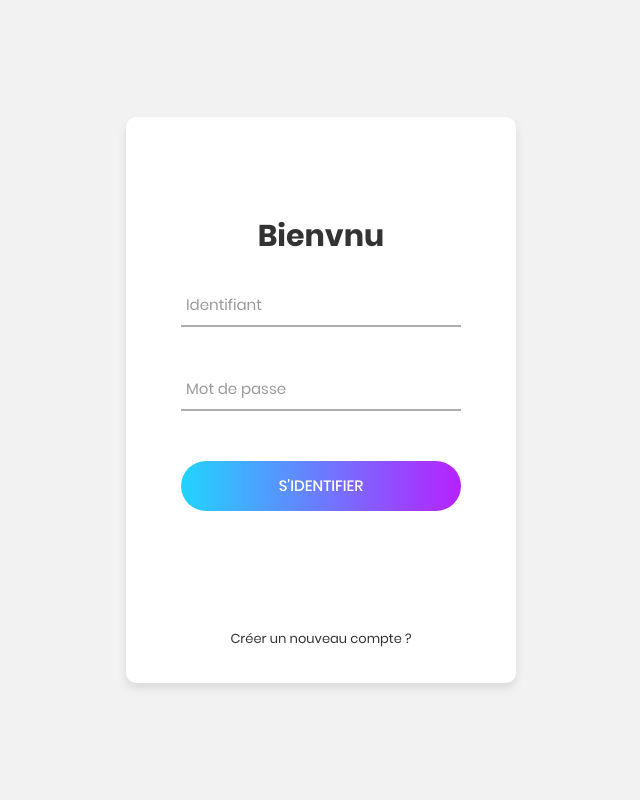
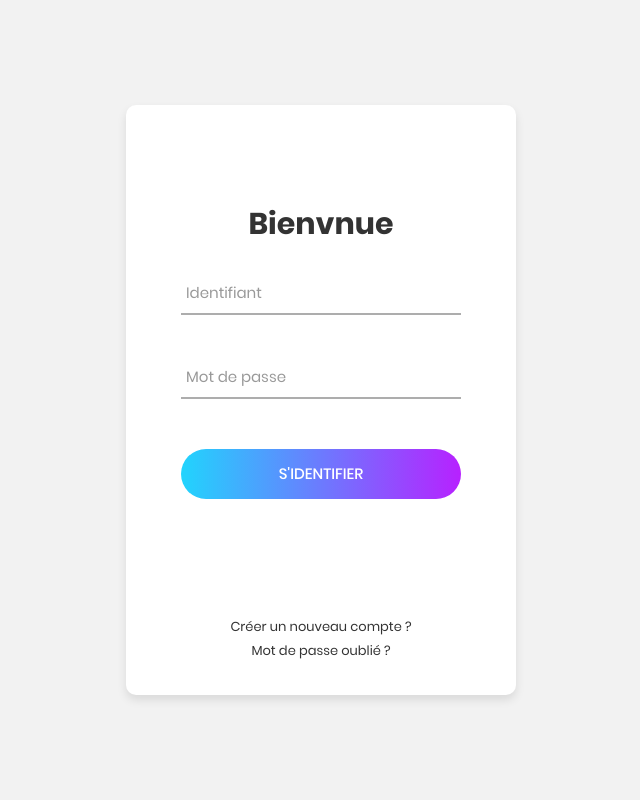
Before and after one commit to SpeedySpy/Projet-GSB-1, a PHP site: page / in a window 1280 px wide. Shown: the whole page, without its empty margins (319-959 px from the left). Run offline with PHP 8.4, Linux system fonts and the light colour scheme; some libraries are stand-ins or nearby versions.

Commit message:
Add files via upload

```diff
--- a/index.php
+++ b/index.php
@@ -1,22 +1,25 @@
 <?php
 session_start();
 require("./php/db.php");
+
+$_SESSION['reset_succes'] = "";
+$_SESSION['resetPSW_msg'] = "";
 ?>
 <?php
 $msg = "";
 if(isset($_POST['submitButton'])) {
   $username = trim($_POST['username']);
   $password = trim($_POST['password']);
+  $user_visiteur = "visiteur";
   if($username != "" && $password != "") {
     try {
-      $query = "select * from users where username=:username and password=:password";
+      $query = "select * from users where username=:username";
       $stmt = $db->prepare($query);
       $stmt->bindParam('username', $username, PDO::PARAM_STR);
-      $stmt->bindValue('password', $password, PDO::PARAM_STR);
       $stmt->execute();
       $count = $stmt->rowCount();
       $row   = $stmt->fetch(PDO::FETCH_ASSOC);
-      if($count == 1 && !empty($row)) {
+      if(password_verify($password, $row['password'])) {
 		$_SESSION['userID'] = $row['id'];
         $_SESSION['username'] = $row['username'];
 		$_SESSION['userEmail'] = $row['email'];
@@ -24,7 +27,10 @@ if(isset($_POST['submitButton'])) {
 		$_SESSION['userPrenom'] =  ucfirst($row['prenom']);
 		$_SESSION['userAdresse'] = $row['adresse'];
 		$_SESSION['userCP'] = $row['cp'];
-		header("Location: ./php/home.php");
+		$_SESSION['userFonction'] = $row['fonction'];
+		if(isset($_SESSION['userFonction'])){
+			if($_SESSION['userFonction'] === "visiteur"){header("Location: ./php/home.php");}else{header("Location: ./php/home_compta.php");}
+		}
       } else {
         $msg = "Identifiant ou mot de passe incorrct";
       }
@@ -73,10 +79,17 @@ if(isset($_POST['submitButton'])) {
 			<div class="wrap-login100">
 				<form class="login100-form validate-form" method="post" id="loginForm">
 				<div style="color:red;text-align:center;">
-				<?php echo '<center>'.$msg.'</center><br>'; ?>
+				<?php echo '<center>'.$msg.'</center><br>';?>
+				</div>
+				<div style="color:green;text-align:center;">
+					<?php
+					if(isset($_SESSION['msg_reg'])){
+						echo '<center>'.$_SESSION['msg_reg'].'</center><br>';
+					   }
+					?>
 				</div>
 					<span class="login100-form-title p-b-26">
-						Bienvnu
+						Bienvnue
 					</span>
 					<div class="wrap-input100 validate-input">
 						<input class="input100" type="text" name="username" required>
@@ -98,8 +111,12 @@ if(isset($_POST['submitButton'])) {
 					</div>
 
 					<div class="text-center p-t-115">
-						<a class="txt2" href="#">
+						<a class="txt2" href="php/inscription.php">
 							Créer un nouveau compte ?
+						</a>
+						<br>
+						<a class="txt2" href="pas_restore/restauration.php">
+							Mot de passe oublié ?
 						</a>
 					</div>
 				</form>
```
